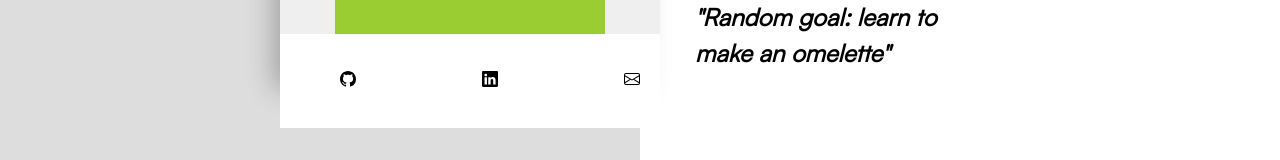
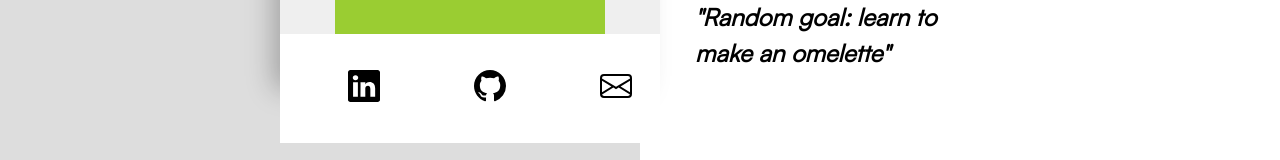
Before and after one commit to carlotajuncosa/my-cv, a React (Create React App) app in the folder my-cv/: page / in a window 1280 px wide. Shown: the part 545-705 px from the top of the page. Built offline with nearby package versions, Linux system fonts and the light colour scheme.

Commit message:
FEAT icons styles in About.jsx

```diff
--- a/my-cv/src/components/About.jsx
+++ b/my-cv/src/components/About.jsx
@@ -20,6 +20,24 @@ const About = () => {
             <ul>
               <li>
                 <a
+                  href="https://www.linkedin.com/in/carlota-juncosa-b33604119/"
+                  rel="noreferrer"
+                  target="_blank"
+                >
+                  <svg
+                    xmlns="http://www.w3.org/2000/svg"
+                    width="16"
+                    height="16"
+                    fill="currentColor"
+                    className="linkedin--icon"
+                    viewBox="0 0 16 16"
+                  >
+                    <path d="M0 1.146C0 .513.526 0 1.175 0h13.65C15.474 0 16 .513 16 1.146v13.708c0 .633-.526 1.146-1.175 1.146H1.175C.526 16 0 15.487 0 14.854V1.146zm4.943 12.248V6.169H2.542v7.225h2.401zm-1.2-8.212c.837 0 1.358-.554 1.358-1.248-.015-.709-.52-1.248-1.342-1.248-.822 0-1.359.54-1.359 1.248 0 .694.521 1.248 1.327 1.248h.016zm4.908 8.212V9.359c0-.216.016-.432.08-.586.173-.431.568-.878 1.232-.878.869 0 1.216.662 1.216 1.634v3.865h2.401V9.25c0-2.22-1.184-3.252-2.764-3.252-1.274 0-1.845.7-2.165 1.193v.025h-.016a5.54 5.54 0 0 1 .016-.025V6.169h-2.4c.03.678 0 7.225 0 7.225h2.4z" />
+                  </svg>
+                </a>
+              </li>
+              <li>
+                <a
                   href="https://github.com/carlotajuncosa"
                   rel="noreferrer"
                   target="_blank"
@@ -33,24 +51,6 @@ const About = () => {
                     viewBox="0 0 16 16"
                   >
                     <path d="M8 0C3.58 0 0 3.58 0 8c0 3.54 2.29 6.53 5.47 7.59.4.07.55-.17.55-.38 0-.19-.01-.82-.01-1.49-2.01.37-2.53-.49-2.69-.94-.09-.23-.48-.94-.82-1.13-.28-.15-.68-.52-.01-.53.63-.01 1.08.58 1.23.82.72 1.21 1.87.87 2.33.66.07-.52.28-.87.51-1.07-1.78-.2-3.64-.89-3.64-3.95 0-.87.31-1.59.82-2.15-.08-.2-.36-1.02.08-2.12 0 0 .67-.21 2.2.82.64-.18 1.32-.27 2-.27.68 0 1.36.09 2 .27 1.53-1.04 2.2-.82 2.2-.82.44 1.1.16 1.92.08 2.12.51.56.82 1.27.82 2.15 0 3.07-1.87 3.75-3.65 3.95.29.25.54.73.54 1.48 0 1.07-.01 1.93-.01 2.2 0 .21.15.46.55.38A8.012 8.012 0 0 0 16 8c0-4.42-3.58-8-8-8z" />
-                  </svg>
-                </a>
-              </li>
-              <li>
-                <a
-                  href="https://www.linkedin.com/in/carlota-juncosa-b33604119/"
-                  rel="noreferrer"
-                  target="_blank"
-                >
-                  <svg
-                    xmlns="http://www.w3.org/2000/svg"
-                    width="16"
-                    height="16"
-                    fill="currentColor"
-                    className="linkedin--icon"
-                    viewBox="0 0 16 16"
-                  >
-                    <path d="M0 1.146C0 .513.526 0 1.175 0h13.65C15.474 0 16 .513 16 1.146v13.708c0 .633-.526 1.146-1.175 1.146H1.175C.526 16 0 15.487 0 14.854V1.146zm4.943 12.248V6.169H2.542v7.225h2.401zm-1.2-8.212c.837 0 1.358-.554 1.358-1.248-.015-.709-.52-1.248-1.342-1.248-.822 0-1.359.54-1.359 1.248 0 .694.521 1.248 1.327 1.248h.016zm4.908 8.212V9.359c0-.216.016-.432.08-.586.173-.431.568-.878 1.232-.878.869 0 1.216.662 1.216 1.634v3.865h2.401V9.25c0-2.22-1.184-3.252-2.764-3.252-1.274 0-1.845.7-2.165 1.193v.025h-.016a5.54 5.54 0 0 1 .016-.025V6.169h-2.4c.03.678 0 7.225 0 7.225h2.4z" />
                   </svg>
                 </a>
               </li>
--- a/my-cv/src/components/About.scss
+++ b/my-cv/src/components/About.scss
@@ -63,8 +63,18 @@
         a {
           color: black;
           text-decoration: none;
-          font-weight: bold;
-          font-size: small;
+          .github--icon {
+            width: 3em;
+            height: 2em;
+          }
+          .linkedin--icon {
+            width: 3em;
+            height: 2em;
+          }
+          .mail--icon {
+            width: 3em;
+            height: 2em;
+          }
         }
 
         a:hover {
```
